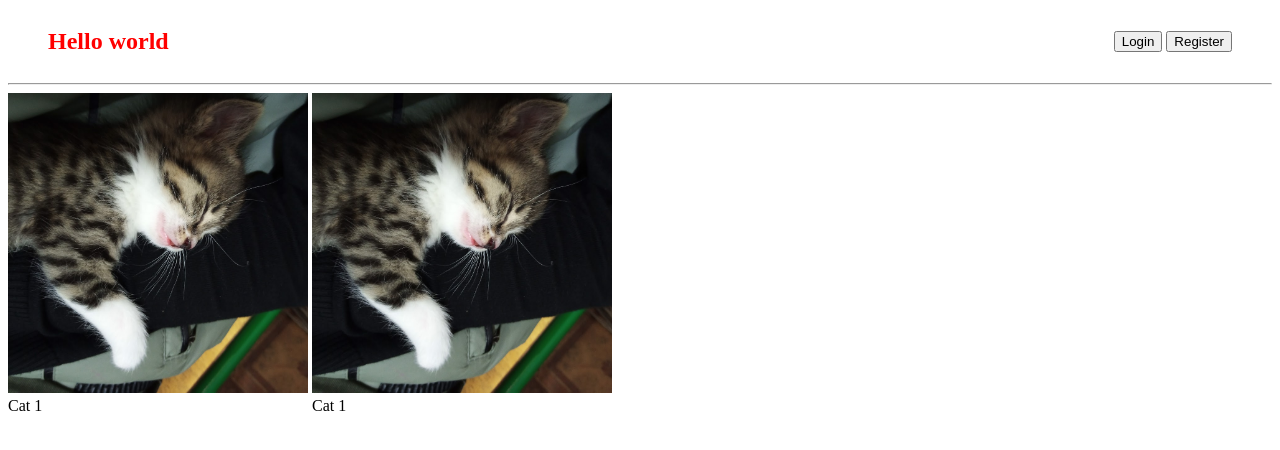
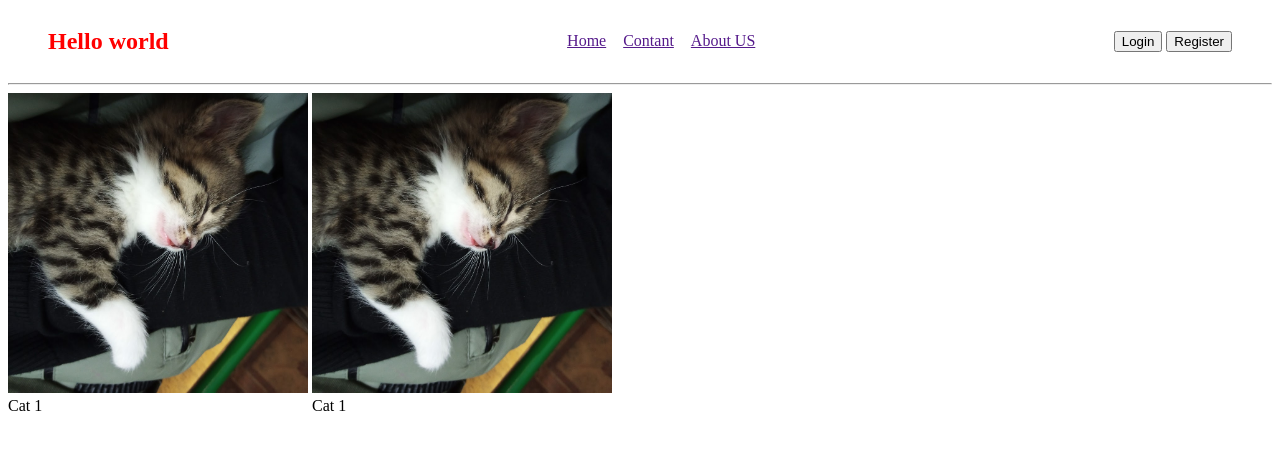
Before and after one commit to abdul-rozzaq/github-learning, a plain HTML site: page index.html in a window 1280 px wide. Drawn offline with Linux system fonts and the light colour scheme.

Commit message:
navigatsiya tugmalari qo'shildi

```diff
--- a/index.html
+++ b/index.html
@@ -12,6 +12,12 @@
 
     <nav class="navbar">
         <h1>Hello world</h1>
+
+        <ul>
+            <li><a href="">Home</a></li>
+            <li><a href="">Contant</a></li>
+            <li><a href="">About US</a></li>
+        </ul>
 
         <div class="right">
             <button>Login</button>
--- a/style.css
+++ b/style.css
@@ -3,6 +3,15 @@
     display: flex;
     align-items: center;
     justify-content: space-between;
+}
+
+ul {
+    display: flex;
+    gap: 17px;
+}
+
+ul li {
+    list-style: none;
 }
 
 h1 {
```
